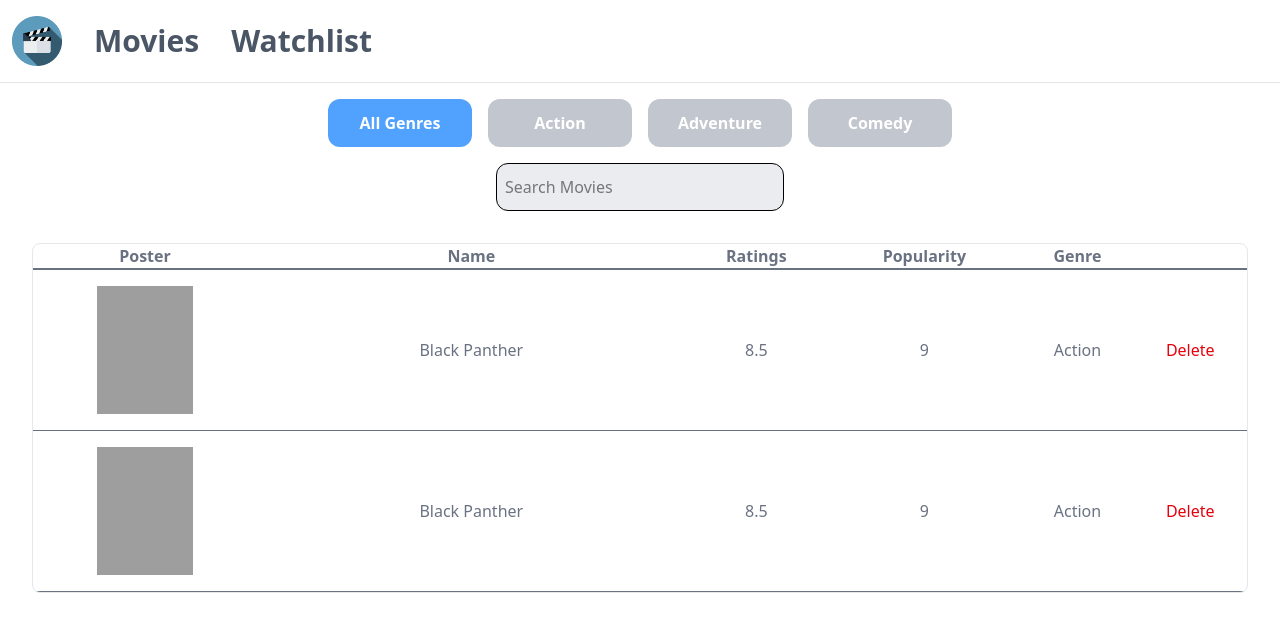
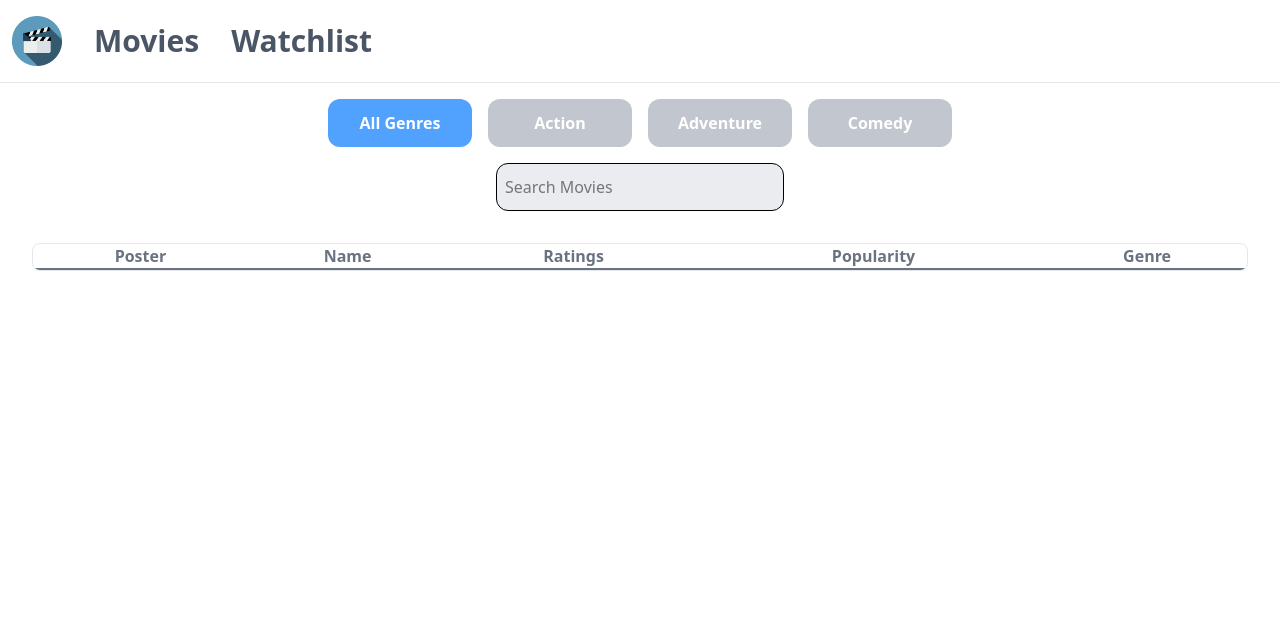
Before and after one commit to Vishnu-Yadav0/Film-Vault, a React (Vite) app in the folder FilmVault/: page /watchlist in a window 1280 px wide. Shown: the top 632 px of the page. Built offline with nearby package versions, Linux system fonts and the light colour scheme; grey boxes are pictures that could not be loaded.

Commit message:
Added Add and Remove Functionality to the wishlist page, fixed the edge cases for the pagination, added the add to wishlist and remove from the wishlist icons to the moviecard, implemented the local storage option for the app

```diff
--- a/FilmVault/src/App.jsx
+++ b/FilmVault/src/App.jsx
@@ -1,5 +1,5 @@
 import { BrowserRouter, Routes, Route } from "react-router-dom";
-import React from "react";
+import React, { useEffect, useState } from "react";
 import "./App.css";
 import Navbar from "./components/Navbar";
 import Movies from "./components/Movies";
@@ -7,6 +7,33 @@
 import Banner from "./components/Banner";
 
 function App() {
+
+  let [watchlist, setWatchlist] = useState([]);
+
+  let handleAddtoWatchlist = (movieObj) =>{
+    let newWatchlist = [...watchlist, movieObj]
+    localStorage.setItem('moviesApp',JSON.stringify(newWatchlist))
+    setWatchlist(newWatchlist)
+    console.log(newWatchlist)
+  }
+
+  let handleRemoveFromWatchlist = (movieObj) =>{
+    let filteredWatchlist = watchlist.filter((movie) =>{
+      return movie.id != movieObj.id
+    })
+    setWatchlist(filteredWatchlist);
+    localStorage.setItem('moviesApp', JSON.stringify(filteredWatchlist));
+
+  }
+
+  useEffect(() =>{
+    let moviesFromLocalStorage = localStorage.getItem('moviesApp');
+    if(!moviesFromLocalStorage){
+      return
+    }
+    setWatchlist(JSON.parse(moviesFromLocalStorage))
+  },[]);
+
   return (
     <>
       <BrowserRouter>
@@ -17,11 +44,11 @@
             path="/"
             element={
               <>
-                <Banner /> <Movies />
+                <Banner /> <Movies watchlist={watchlist} handleAddtoWatchlist={handleAddtoWatchlist} handleRemoveFromWatchlist={handleRemoveFromWatchlist}/>
               </>
             }
           />
-          <Route path="/watchlist" element={<Watchlist />} />
+          <Route path="/watchlist" element={<Watchlist watchlist={watchlist} handleRemoveFromWatchlist={handleRemoveFromWatchlist}/>} />
         </Routes>
       </BrowserRouter>
     </>
--- a/FilmVault/src/Pagination.jsx
+++ /dev/null
@@ -1,13 +0,0 @@
-import React from 'react'
-
-function Pagination({handlePrev, handleNext, pageNo}) {
-  return (
-    <div className='bg-gray-400 p-4 mt-8 flex justify-center gap-4'>
-      <div onClick={handlePrev} className='hover:cursor-pointer'><i class="fa-solid fa-arrow-left"></i></div>
-      <div className='font-bold'>{pageNo}</div>
-      <div onClick={handleNext} className='hover:cursor-pointer'><i class="fa-solid fa-arrow-right"></i></div>
-    </div>
-  )
-}
-
-export default Pagination
--- a/FilmVault/src/components/MovieCard.jsx
+++ b/FilmVault/src/components/MovieCard.jsx
@@ -1,13 +1,35 @@
 import React from 'react'
+// import Watchlist from './Watchlist'
 
-function MovieCard({poster_path,name}) {
+function MovieCard({movieObj,poster_path,name, handleAddtoWatchlist, handleRemoveFromWatchlist, watchlist}) {
+
+  function doesContain(movieObj){
+    for(let i=0;i<watchlist.length;i++){
+      if(watchlist[i].id == movieObj.id){
+        return true
+      }
+    }
+  }
+
   return (
-    <div className='w-[200px] h-[40vh] bg-center bg-cover rounded-xl hover:scale-110  duration-300 hover:cursor-pointer flex flex-col' style={{backgroundImage:`url(https://image.tmdb.org/t/p/original/${poster_path})`}}>
+    <>
+    <div className='w-[200px] h-[40vh] bg-center bg-cover rounded-xl hover:scale-110  duration-300 hover:cursor-pointer flex flex-col justify-between items-end' style={{backgroundImage:`url(https://image.tmdb.org/t/p/original/${poster_path})`}}>
+
+      {doesContain(movieObj)?
+        <div onClick={()=>(handleRemoveFromWatchlist(movieObj))} className='m-2 bg-gray-400/50 flex justify-center h-8 w-8 items-center rounded-lg'>
+           &#x274C;
+        </div> :
+
+    <div onClick={()=>(handleAddtoWatchlist(movieObj))} className='m-2 bg-gray-400/50 flex justify-center h-8 w-8 items-center rounded-lg'>
+      &#128525;
+       {/* &#x274C; */}
+    </div>}
 
       <div className='mt-auto text-white text-xl w-full  p-2 text-center bg-gray-900/70 rounded-b-xl '>
         {name}
       </div>
     </div>
+    </>
   )
 }
 
--- a/FilmVault/src/components/Movies.jsx
+++ b/FilmVault/src/components/Movies.jsx
@@ -2,9 +2,9 @@
 import { useState } from 'react'
 import MovieCard from './MovieCard'
 import axios from 'axios'
-import Pagination from '../Pagination'
+import Pagination from './Pagination'
 
-function Movies() {
+function Movies({handleAddtoWatchlist, handleRemoveFromWatchlist, watchlist}) {
 
     const [movies, setMovies] = useState([])
     const [pageNo, setPageNo] = useState(1)
@@ -32,7 +32,7 @@
         <div className='flex flex-row flex-wrap justify-around gap-4'>
 
             {movies.map((movieObj) => {
-                return <MovieCard key={movieObj.id} poster_path={movieObj.poster_path} name={movieObj.title} movie={movieObj}/>
+                return <MovieCard key={movieObj.id} poster_path={movieObj.poster_path} name={movieObj.title} movieObj={movieObj} handleAddtoWatchlist={handleAddtoWatchlist} handleRemoveFromWatchlist={handleRemoveFromWatchlist} watchlist={watchlist}/>
             })}
 
         </div>
--- a/FilmVault/src/components/Watchlist.jsx
+++ b/FilmVault/src/components/Watchlist.jsx
@@ -1,6 +1,16 @@
 import React from 'react'
+import { useState } from 'react'
+import { FaTrash } from 'react-icons/fa'
 
-const Watchlist = () => {
+
+const Watchlist = ({watchlist, handleRemoveFromWatchlist}) => {
+
+  const [search, setSearch] = useState('')
+
+  let handleSearch = (e) =>{
+    setSearch(e.target.value)
+  }
+
   return (
     <>
     <div className='flex justify-center flex-wrap m-4 gap-4'>
@@ -11,7 +21,7 @@
     </div>
 
     <div className='flex justify-center my-4'>
-        <input type="text" placeholder='Search Movies' className='h-[3rem] w-[18rem] px-2 border rounded-xl outline-none bg-gray-400/20'/>
+        <input onChange={handleSearch} value={search} type="text" placeholder='Search Movies' className='h-[3rem] w-[18rem] px-2 border rounded-xl outline-none bg-gray-400/20'/>
     </div>
 
     <div className='overflow-hidden rounded-lg border border-gray-200 m-8'>
@@ -27,28 +37,25 @@
         </thead>
 
         <tbody>
-          <tr className='border-b'>
+
+          {watchlist.filter((movieObj)=>{
+            return movieObj.title.toLowerCase().includes(search.toLocaleLowerCase())
+          }).map((movieObj)=>{
+            return <tr className='border-b'>
             <td className='py-4'>
-              <img className='h-[8rem] w-[6rem] mx-auto' src="https://wallpaperaccess.com/full/917610.jpg" alt="" />
+              <img className='h-[8rem] w-[6rem] mx-auto' src={`https://image.tmdb.org/t/p/original/${movieObj.poster_path}`} alt="" />
             </td>
-            <td><div className='mx-10'>Black Panther </div></td>
-            <td>8.5</td>
-            <td>9</td>
-            <td>Action</td>
-            <td className='text-red-600 '>Delete</td>
+            <td><div className='mx-10'>{movieObj.title} </div></td>
+            <td>{movieObj.vote_average}</td>
+            <td>{movieObj.popularity}</td>
+            <td>{movieObj.genre_ids}</td>
+            <td >
+              <button onClick={() => handleRemoveFromWatchlist(movieObj)} className='text-red-600 hover:text-red-800 text-lg'>
+              <FaTrash size={30}/>
+              </button>
+            </td>
           </tr>
-
-
-          <tr className='border-b'>
-            <td className='py-4'>
-              <img className='h-[8rem] w-[6rem] mx-auto' src="https://wallpaperaccess.com/full/917610.jpg" alt="" />
-            </td>
-            <td><div className='mx-10'>Black Panther </div></td>
-            <td>8.5</td>
-            <td>9</td>
-            <td>Action</td>
-            <td className='text-red-600 '>Delete</td>
-          </tr>
+          })}
 
         </tbody>
       </table>
--- a/package.json
+++ b/package.json
@@ -15,5 +15,8 @@
   "bugs": {
     "url": "https://github.com/Vishnu-Yadav0/Film-Vault/issues"
   },
-  "homepage": "https://github.com/Vishnu-Yadav0/Film-Vault#readme"
+  "homepage": "https://github.com/Vishnu-Yadav0/Film-Vault#readme",
+  "dependencies": {
+    "react-icons": "^5.5.0"
+  }
 }
```
Also changed, not shown: 1 other file (tests, documents, lock files or other folders).
